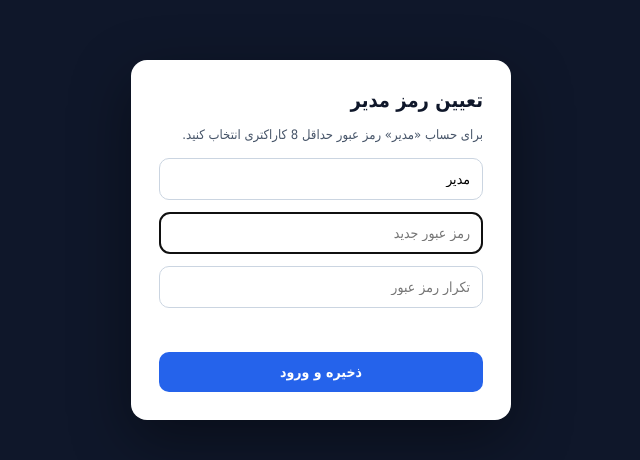
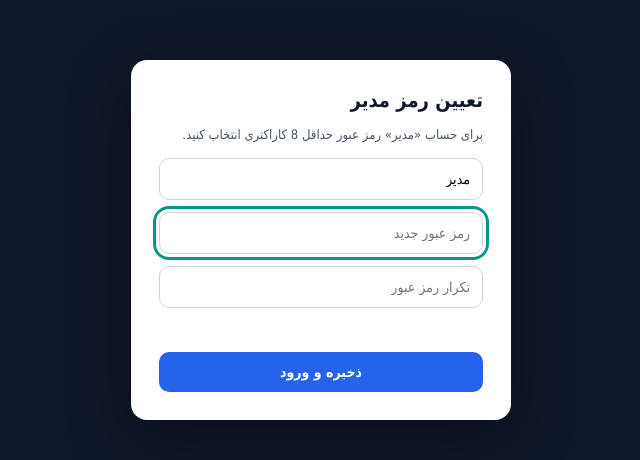
Before and after one commit to davoodmehraban89/Factor-easyPro, a website built with Vite: page index.html in a window 1280 px wide. Shown: the part 160-620 px from the top of the page, without its empty margins (319-959 px from the left). Built offline with nearby package versions, Linux system fonts and the light colour scheme.

Commit message:
fix(a11y): visible keyboard focus rings for navigation, actions and form controls

```diff
--- a/src/styles/main.css
+++ b/src/styles/main.css
@@ -49,6 +49,16 @@ body {
 button { cursor: pointer; font-family: inherit; }
 input, select, textarea { font-family: inherit; font-size: inherit; }
 a { color: inherit; }
+
+/* Keyboard users must always be able to identify the focused action.
+   Visible only for keyboard-type focus, not ordinary pointer interaction. */
+:where(button, a[href], input, select, textarea, [role="button"]):focus-visible {
+  outline: 3px solid var(--primary);
+  outline-offset: 3px;
+}
+:where(button, a[href], [role="button"])[disabled] {
+  cursor: not-allowed;
+}
 
 /* Splash */
 #splash {
```
